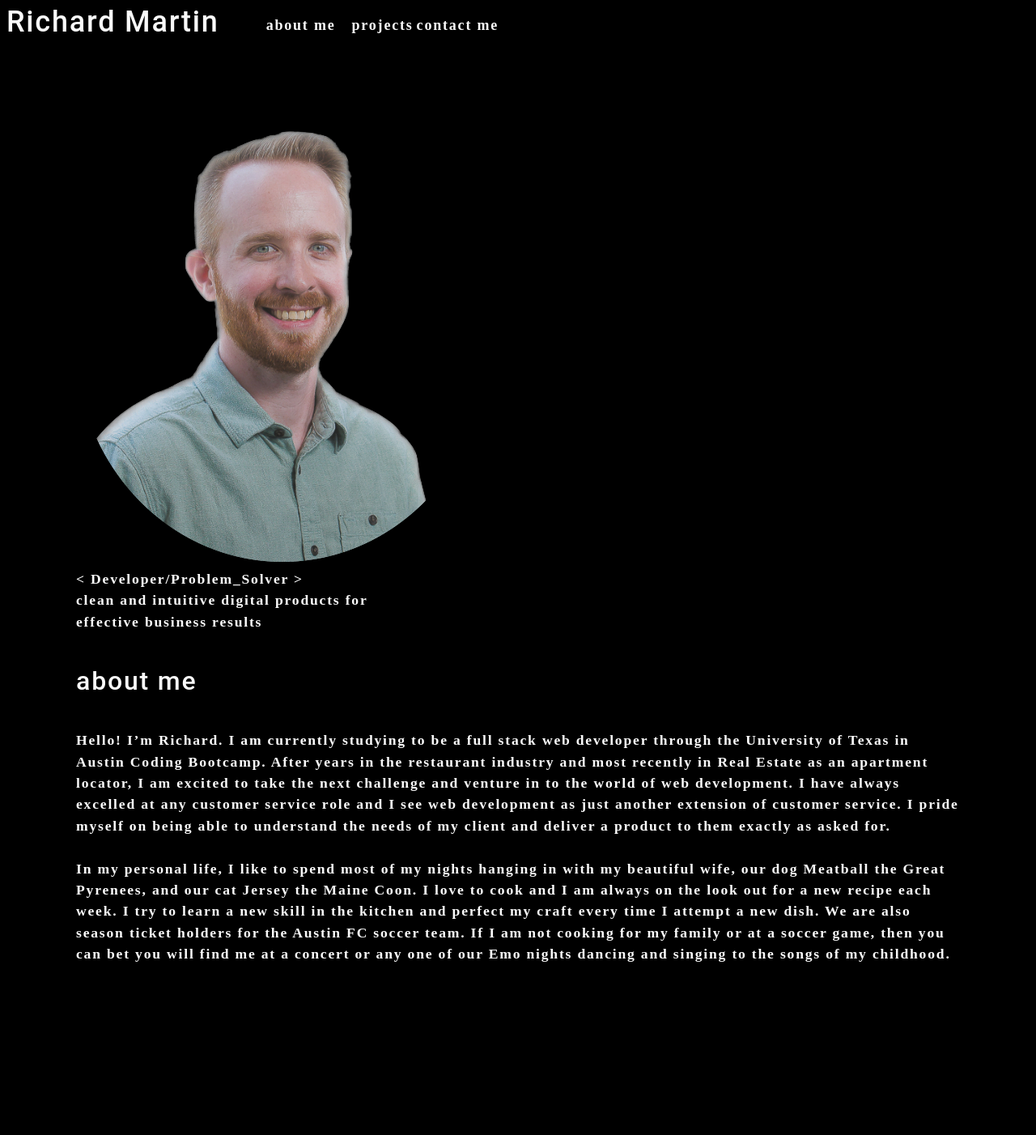
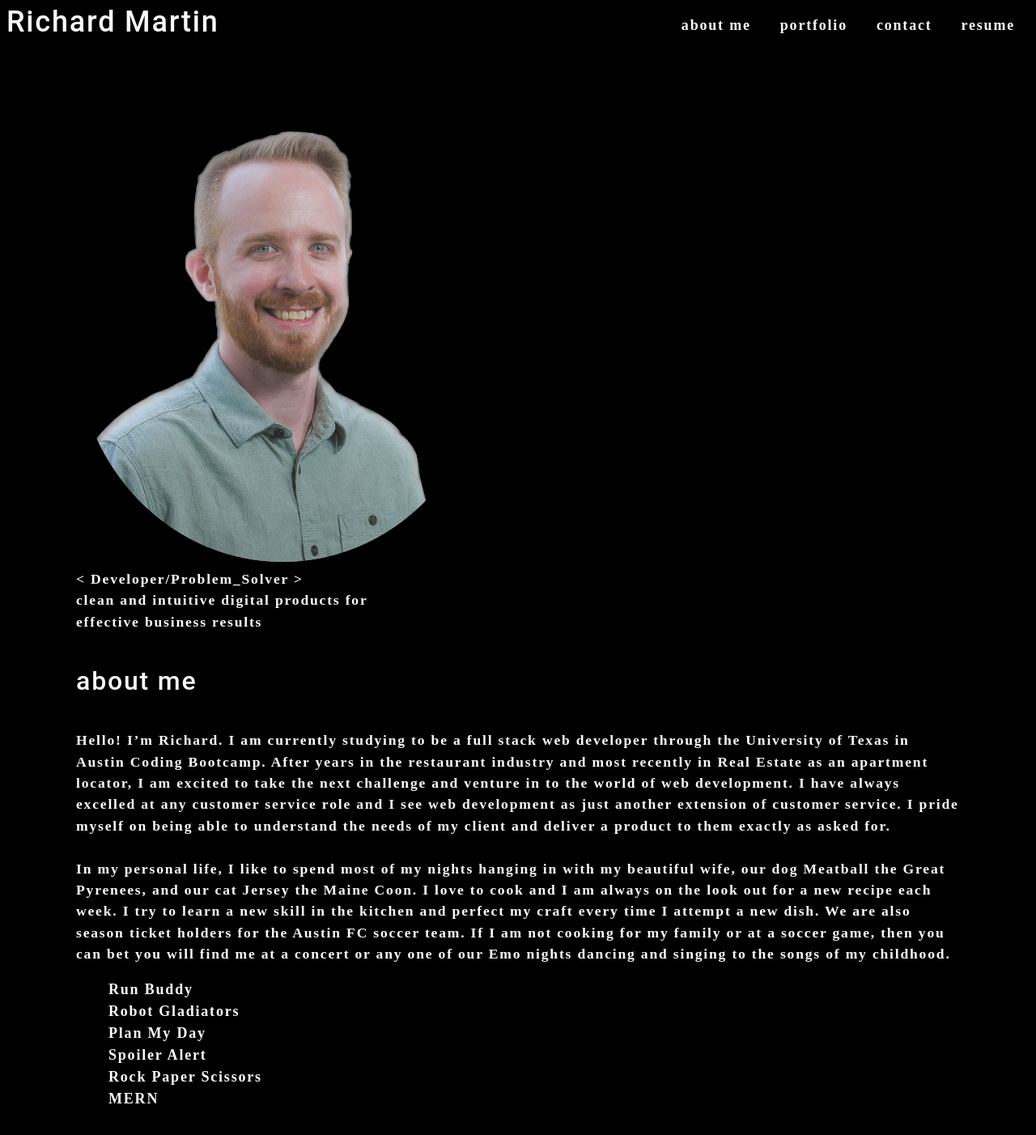
Before and after one commit to rmartin1985/Richard-Martin-portfolio, a React (Create React App) app: page / in a window 1280 px wide. Shown: the top 1402 px of the page at 81% size. Before the commit the page ends 1259 px from the top, so only its background shows below. Built offline with nearby package versions, Linux system fonts and the light colour scheme.

Commit message:
basic map function created to render Projects

```diff
--- a/src/App.js
+++ b/src/App.js
@@ -1,16 +1,19 @@
 import React from 'react';
 import About from './components/About';
 import Hero from './components/Hero';
-import Nav from './components/Nav';
+import Header from './components/Header';
+import Portfolio from './components/Portfolio';
+
 
 
 function App() {
   return (
     <div>
-      <Nav></Nav>
+      <Header></Header>
       <main>
         <Hero></Hero>
         <About></About>
+        <Portfolio></Portfolio>
       </main>
     </div>
   );
--- a/src/components/Header/index.js
+++ b/src/components/Header/index.js
@@ -0,0 +1,15 @@
+import React from "react";
+import Nav from "../Nav";
+
+function Header() {
+    return (
+        <header className="flex-row space-between px-1">
+            <h1>
+                Richard Martin
+            </h1>
+            <Nav></Nav>
+        </header>
+    );
+}
+
+export default Header;
--- a/src/components/Nav/index.js
+++ b/src/components/Nav/index.js
@@ -1,26 +1,24 @@
 import React from "react";
 
 function Nav() {
+
     return (
-        <header className="flex-row px-1">
-            <h1>
-                Richard Martin
-            </h1>
         <nav>
-                <ul className="flex-row">
+            <ul className="flex-row space-evenly">
                 <li className="mx-2">
                     <a href="#about-me">about me</a>
                 </li>
-                    <li>
-                        <a href="#work">projects</a>
+                <li className="mx-2">
+                    <a href="#portfolio">portfolio</a>
                 </li>
-                    <li>
-                        <a href="#contact-me">contact me</a>
+                <li className="mx-2">
+                    <a href="#contact">contact</a>
+                </li>
+                <li className="mx-2">
+                    <a href="#resume">resume</a>
                 </li>
             </ul>
         </nav>
-
-        </header>
     );
 }
 
--- /dev/null
+++ b/src/components/Portfolio/index.js
@@ -0,0 +1,42 @@
+import React from "react";
+import Project from "../Project";
+
+function Portfolio() {
+    const projects = [
+        {
+            title: "Run Buddy",
+            id: 1
+        },
+        {
+            title: "Robot Gladiators",
+            id: 2
+        },
+        {
+            title: "Plan My Day",
+            id: 3
+        },
+        {
+            title: "Spoiler Alert",
+            id: 4
+        },
+        {
+            title: "Rock Paper Scissors",
+            id: 5
+        },
+        {
+            title: "MERN",
+            id: 6
+        }
+    ]
+    return (
+        <div>
+            <Project projects={projects}></Project>
+
+        </div>
+
+
+
+    );
+}
+
+export default Portfolio;
--- a/src/components/Project/index.js
+++ b/src/components/Project/index.js
@@ -0,0 +1,19 @@
+import React from "react";
+
+function Project(props) {
+    const projects = props.projects
+
+    return (
+        <ul className="list-group">
+            {projects.map((project) => (
+                <li className="list-group-item" key={project.id}>
+                    {project.title}
+                </li>
+            ))}
+        </ul>
+    );
+
+
+}
+
+export default Project;
--- a/src/index.css
+++ b/src/index.css
@@ -180,6 +180,14 @@ textarea {
   justify-content: space-between;
 }
 
+.space-evenly {
+  justify-content: space-evenly;
+}
+
+.space-around {
+  justify-content: space-around;
+}
+
 .flex-end {
   justify-content: flex-end;
 }
```
Lines whose indentation alone changed are shown as unchanged.
